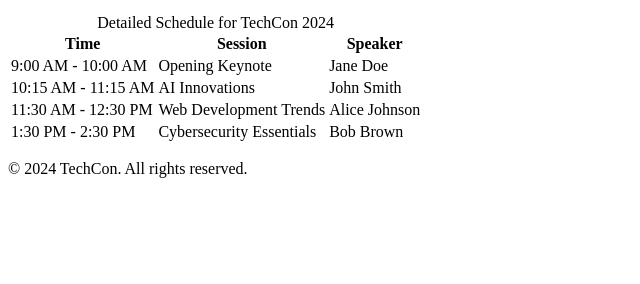
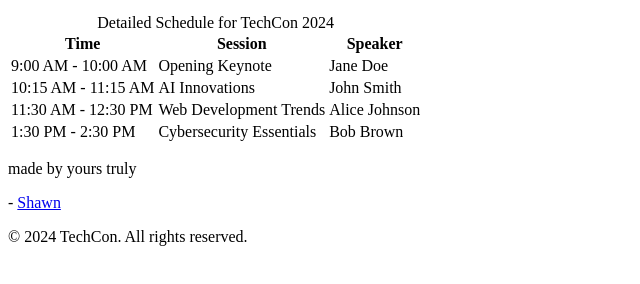
Before and after one commit to S063s/TechCon_HTML, a plain HTML site: page techcon_website/schedule.html in a window 1280 px wide. Shown: the part 154-438 px from the top of the page, without its empty margins (0-640 px from the left). Drawn offline with Linux system fonts and the light colour scheme.

Commit message:
add footer

```diff
--- a/techcon_website/schedule.html
+++ b/techcon_website/schedule.html
@@ -52,6 +52,7 @@
     </main>
 
     <footer>
+         <p> made by yours truly</p>-  <a href="https://x.com/elonmusk/status/1812258574049157405/photo/1">Shawn</a>
         <p>&copy; 2024 TechCon. All rights reserved.</p>
     </footer>
 </body>
```
